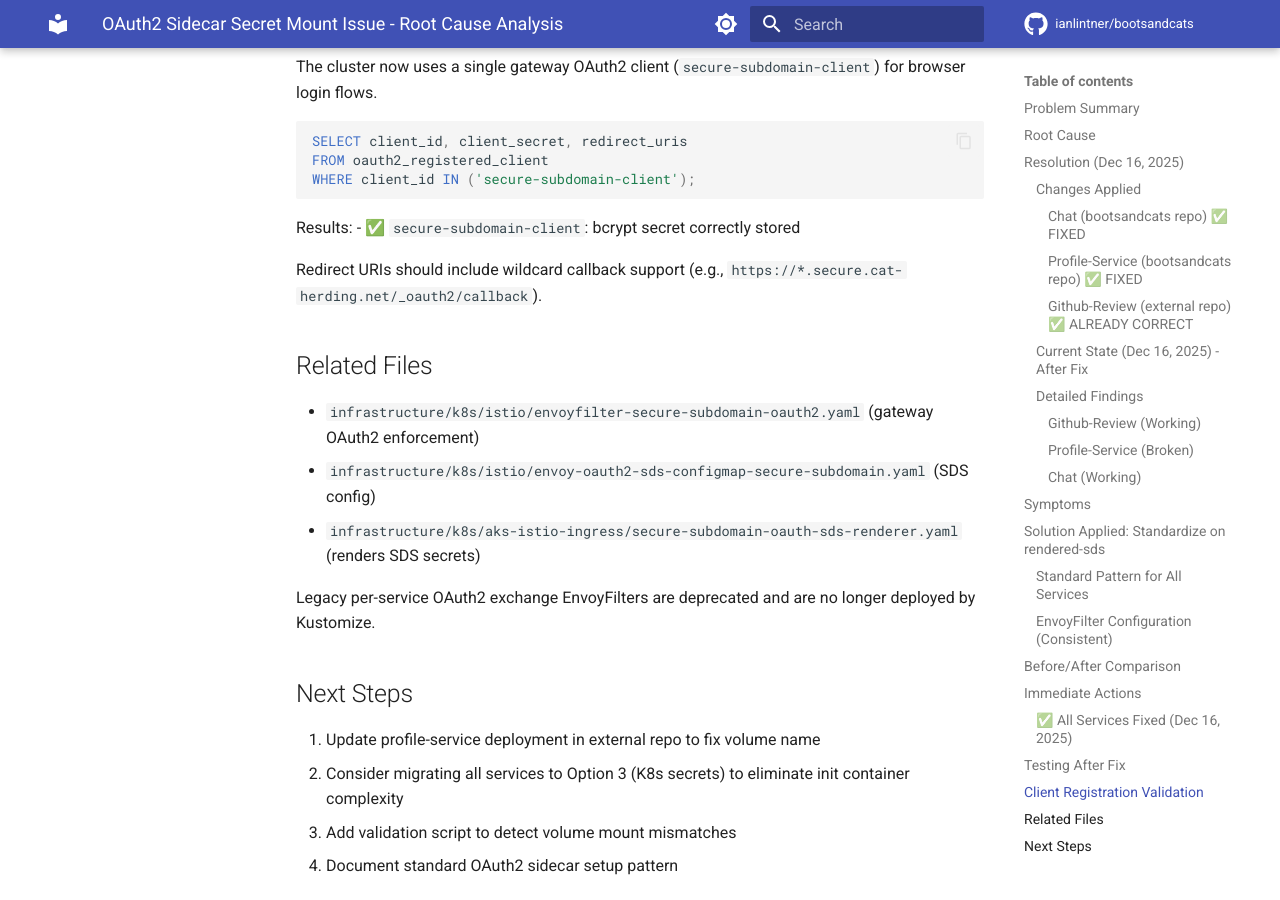
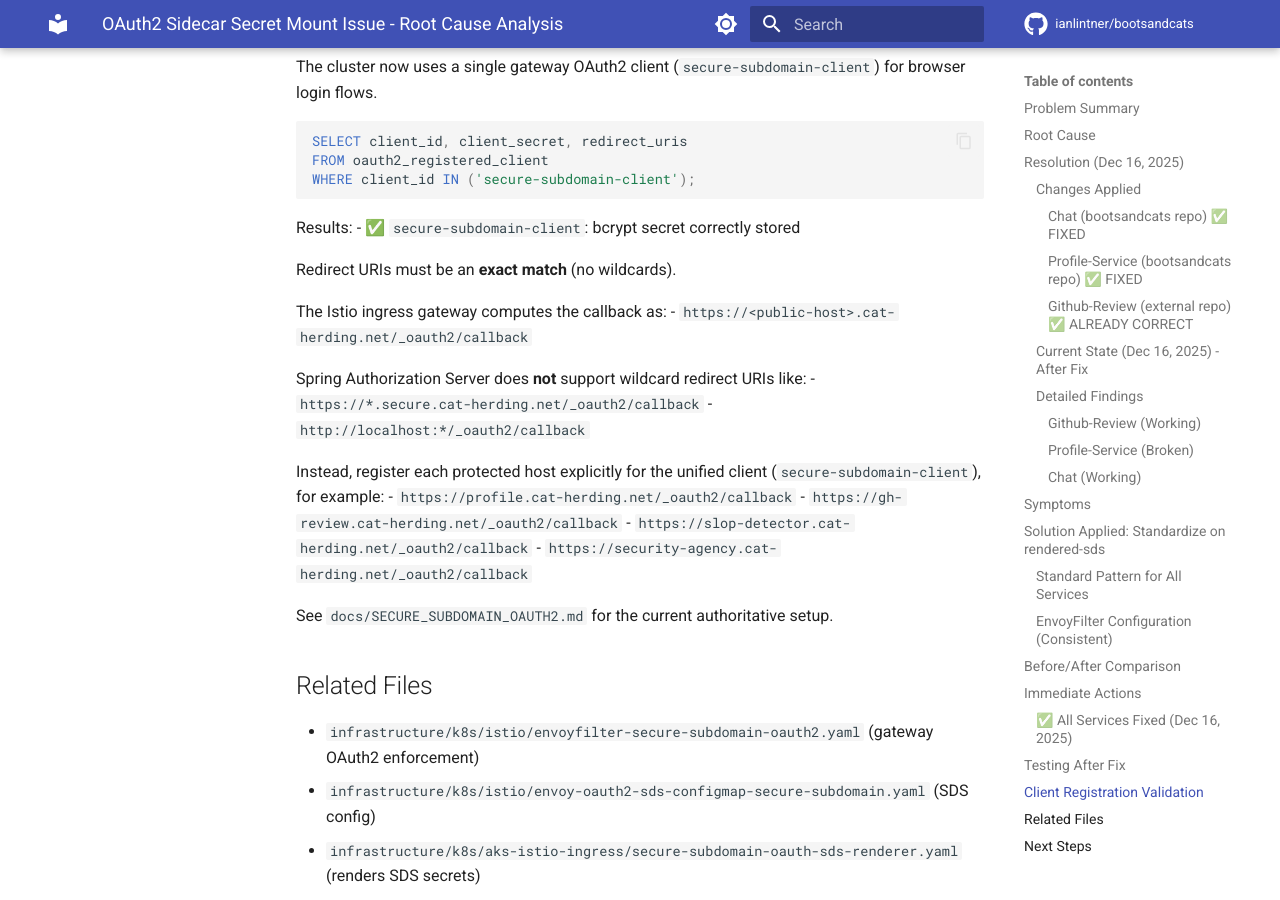
Before and after one commit to ianlintner/bootsandcats, an MkDocs documentation site: the page built from docs/OAUTH2_SIDECAR_SECRET_ISSUE.md, in a window 1280 px wide and 900 px high, scrolled down 5273 px. Built offline with MkDocs 1.6.1 and Material for MkDocs 9.7.7, drawn with Linux system fonts in a browser that asks for light colours; comment, search, counter and statistics services are not loaded; the version menu is left out.

Commit message:
feat: Update OAuth2 documentation to clarify exact redirect URI requirements and enhance deployment configuration

```diff
--- a/docs/OAUTH2_SIDECAR_SECRET_ISSUE.md
+++ b/docs/OAUTH2_SIDECAR_SECRET_ISSUE.md
@@ -230,7 +230,22 @@ WHERE client_id IN ('secure-subdomain-client');
 Results:
 - ✅ `secure-subdomain-client`: bcrypt secret correctly stored
 
-Redirect URIs should include wildcard callback support (e.g., `https://*.secure.cat-herding.net/_oauth2/callback`).
+Redirect URIs must be an **exact match** (no wildcards).
+
+The Istio ingress gateway computes the callback as:
+- `https://<public-host>.cat-herding.net/_oauth2/callback`
+
+Spring Authorization Server does **not** support wildcard redirect URIs like:
+- `https://*.secure.cat-herding.net/_oauth2/callback`
+- `http://localhost:*/_oauth2/callback`
+
+Instead, register each protected host explicitly for the unified client (`secure-subdomain-client`), for example:
+- `https://profile.cat-herding.net/_oauth2/callback`
+- `https://gh-review.cat-herding.net/_oauth2/callback`
+- `https://slop-detector.cat-herding.net/_oauth2/callback`
+- `https://security-agency.cat-herding.net/_oauth2/callback`
+
+See `docs/SECURE_SUBDOMAIN_OAUTH2.md` for the current authoritative setup.
 
 ## Related Files
 - `infrastructure/k8s/istio/envoyfilter-secure-subdomain-oauth2.yaml` (gateway OAuth2 enforcement)
```
Also changed, not shown: docs/SECURE_SUBDOMAIN_OAUTH2.md (+6 -0 lines), docs/deployment/OAUTH2_ENVOY_DEPLOYMENT.md (+5 -1 lines), 1 other file.
